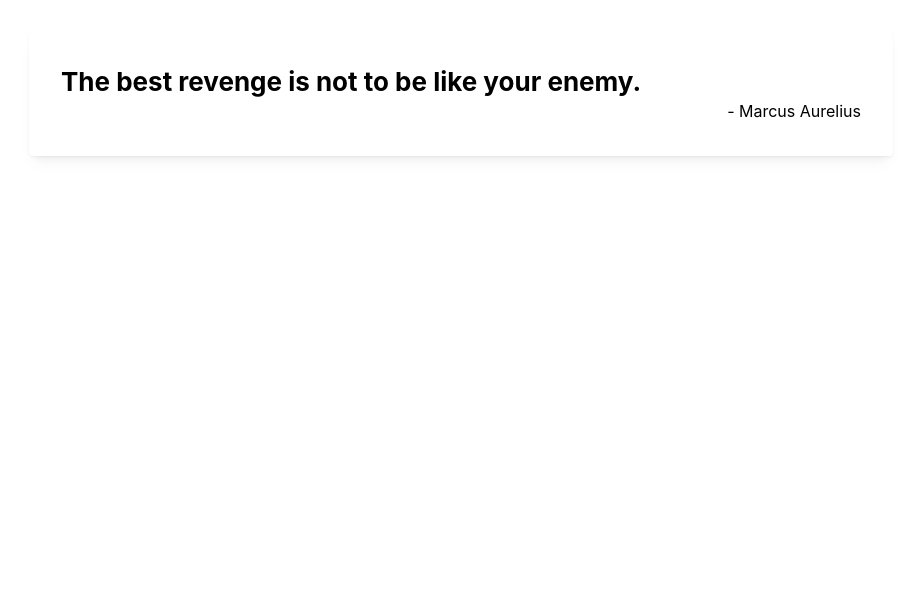
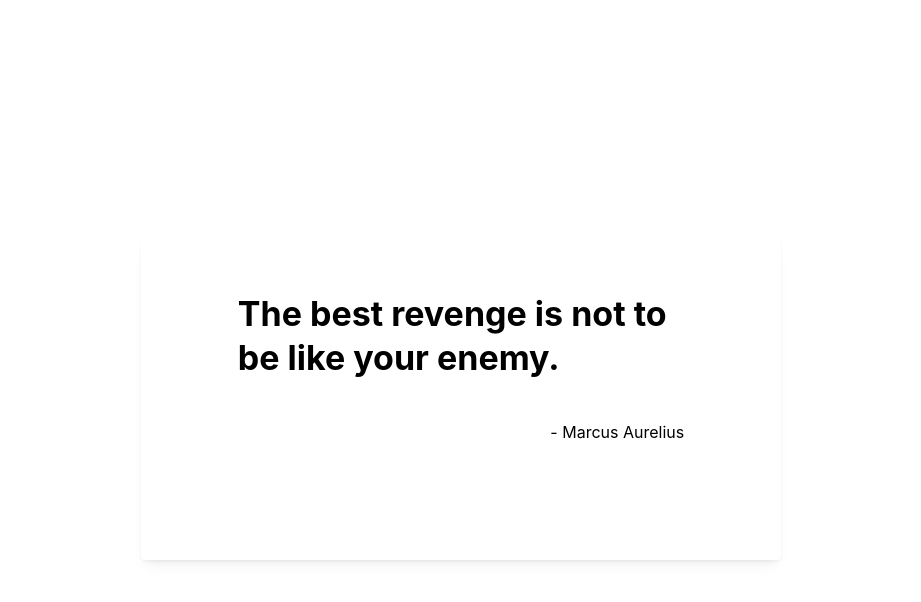
Before and after one commit to henrylin03/stoic-quotes, a Next.js app: page / in a window 1280 px wide. Shown: the top 602 px of the page, without its empty margins (179-1100 px from the left). Built offline with nearby package versions, Linux system fonts and the light colour scheme.

Commit message:
update quote font size and center quotebox

```diff
--- a/components/QuoteBox.jsx
+++ b/components/QuoteBox.jsx
@@ -1,5 +1,5 @@
 import { useState, useEffect } from "react";
-import { Container, Title, Text, Paper } from "@mantine/core";
+import { Container, Center, Flex, Title, Text, Paper } from "@mantine/core";
 
 export default function QuoteBox() {
   const [quote, setQuote] = useState({});
@@ -17,13 +17,17 @@ export default function QuoteBox() {
   }, []);
 
   return (
-    <Container>
-      <Paper shadow="sm" p="xl" m="xl">
-        <Title order={1} size="h2">
-          {quote.text}
-        </Title>
-        <Text ta="right">- {quote.author}</Text>
+    <Center h="100vh">
+      <Paper shadow="sm" p="xl" m="xl" w="50vw" h="40vh">
+        <Container w="90%">
+          <Title order={1} p="lg">
+            {quote.text}
+          </Title>
+          <Text ta="right" p="lg">
+            - {quote.author}
+          </Text>
+        </Container>
       </Paper>
-    </Container>
+    </Center>
   );
 }
```
